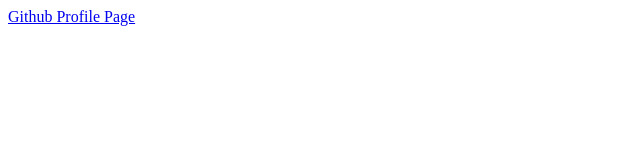
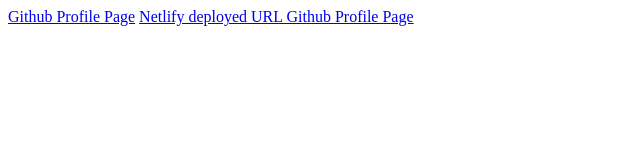
Before and after one commit to arunpragash-periyasamy/UI_Design_Practicing, a plain HTML site: page index.html in a window 1280 px wide. Shown: the whole page, without its empty margins (0-640 px from the left). Drawn offline with Linux system fonts and the light colour scheme.

Commit message:
Added the netlify URL

```diff
--- a/index.html
+++ b/index.html
@@ -7,5 +7,6 @@
 </head>
 <body>
     <a href="./Replicate_UI_Design/Github_profile_page/index.html">Github Profile Page</a>
+    <a href="https://github-profile-arun.netlify.app/">Netlify deployed URL Github Profile Page</a>
 </body>
 </html>
```
